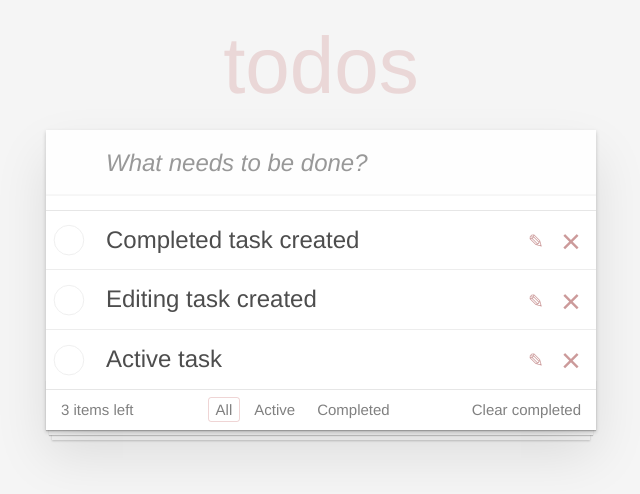
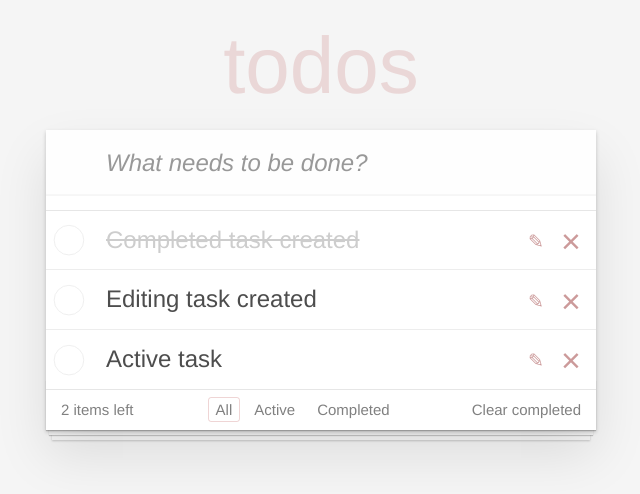
Before and after one commit to nllchik/todo-kata, a React (Create React App) app: page / in a window 1280 px wide. Shown: the top 494 px of the page, without its empty margins (319-959 px from the left). Built offline with nearby package versions, Linux system fonts and the light colour scheme.

Commit message:
add tab all, active, completed, Clear completed

```diff
--- a/src/App.js
+++ b/src/App.js
@@ -14,11 +14,18 @@ export default class App extends Component {
 
     this.state = {
       todoData: [
-        this.createTodoItem('Completed task created'),
+        this.createTodoItem('Completed task created', false),
         this.createTodoItem('Editing task created'),
         this.createTodoItem('Active task'),
       ],
+      filter: 'all',
     }
+  }
+
+  setFilter = (filter) => {
+    this.setState({
+      filter,
+    })
   }
 
   toggleTaskStatus = (id) => {
@@ -55,22 +62,34 @@ export default class App extends Component {
     return activeTasks.length
   }
 
-  createTodoItem(label) {
+  clearCompleted = () => {
+    this.setState(({ todoData }) => ({
+      todoData: todoData.filter((task) => task.active),
+    }))
+  }
+
+  createTodoItem(label, active = true) {
     return {
       label,
       id: this.maxId++,
-      active: true,
+      active,
     }
   }
 
   render() {
-    const { todoData } = this.state
-    const { toggleTaskStatus, deleteItem, addItem, remainingTasks } = this
+    const { todoData, filter } = this.state
+    const { toggleTaskStatus, deleteItem, addItem, remainingTasks, setFilter, clearCompleted } = this
     return (
       <section className="todoapp">
         <NewTaskForm addItem={addItem} />
-        <TaskList todoData={todoData} toggleTaskStatus={toggleTaskStatus} onDelete={deleteItem} />
-        <Footer todoData={todoData} remainingTasks={remainingTasks} />
+        <TaskList todoData={todoData} toggleTaskStatus={toggleTaskStatus} onDelete={deleteItem} filter={filter} />
+        <Footer
+          todoData={todoData}
+          remainingTasks={remainingTasks}
+          setFilter={setFilter}
+          filter={filter}
+          clearCompleted={clearCompleted}
+        />
       </section>
     )
   }
--- a/src/components/Footer/Footer.js
+++ b/src/components/Footer/Footer.js
@@ -1,13 +1,13 @@
 import TasksFilter from '../TasksFilter'
 import './Footer.css'
 
-function Footer({ remainingTasks }) {
+function Footer({ remainingTasks, setFilter, filter, clearCompleted }) {
   const tasksCount = remainingTasks()
   return (
     <footer className="footer">
       <span className="todo-count">{tasksCount} items left</span>
-      <TasksFilter />
-      <button type="button" className="clear-completed">
+      <TasksFilter setFilter={setFilter} filterStatus={filter} />
+      <button type="button" className="clear-completed" onClick={clearCompleted}>
         Clear completed
       </button>
     </footer>
--- a/src/components/NewTaskForm/NewTaskForm.js
+++ b/src/components/NewTaskForm/NewTaskForm.js
@@ -1,4 +1,3 @@
-/* eslint-disable react/prefer-stateless-function */
 /* eslint-disable jsx-a11y/no-autofocus */
 import React, { Component } from 'react'
 import './NewTaskForm.css'
@@ -11,7 +10,6 @@ export default class NewTaskForm extends Component {
     }
   }
 
-  // eslint-disable-next-line class-methods-use-this
   onLabelChange = (event) => {
     this.setState({
       inputValue: event.target.value,
@@ -21,12 +19,13 @@ export default class NewTaskForm extends Component {
   onSubmit = (event) => {
     event.preventDefault()
     const { inputValue } = this.state
-    // eslint-disable-next-line react/destructuring-assignment
-    this.props.addItem(inputValue)
+    const { addItem } = this.props
+    addItem(inputValue)
     this.setState({ inputValue: '' })
   }
 
   render() {
+    const { inputValue } = this.state
     return (
       <header className="header">
         <h1>todos</h1>
@@ -35,8 +34,7 @@ export default class NewTaskForm extends Component {
             className="new-todo"
             placeholder="What needs to be done?"
             autoFocus
-            // eslint-disable-next-line react/destructuring-assignment
-            value={this.state.inputValue}
+            value={inputValue}
             onChange={this.onLabelChange}
           />
         </form>
--- a/src/components/TaskList/TaskList.js
+++ b/src/components/TaskList/TaskList.js
@@ -3,11 +3,17 @@ import React from 'react'
 import Task from '../Task/Task'
 import './TaskList.css'
 
-function TaskList({ todoData, toggleTaskStatus, onDelete }) {
+function TaskList({ todoData, toggleTaskStatus, onDelete, filter }) {
+  let filteredData = [...todoData]
+  if (filter === 'active') {
+    filteredData = filteredData.filter((task) => task.active)
+  } else if (filter === 'completed') {
+    filteredData = filteredData.filter((task) => !task.active)
+  }
   return (
     <section className="main">
       <ul className="todo-list">
-        {todoData.map(({ id, label, active }) => (
+        {filteredData.map(({ id, label, active }) => (
           <Task
             key={id}
             id={id}
--- a/src/components/TasksFilter/TasksFilter.js
+++ b/src/components/TasksFilter/TasksFilter.js
@@ -1,43 +1,36 @@
-// import React, { Component } from 'react'
-
 import './TasksFilter.css'
 
-function TasksFilter() {
+function TasksFilter({ setFilter, filterStatus }) {
+  const filterClick = (filter) => {
+    setFilter(filter)
+  }
   return (
     <ul className="filters">
       <li>
-        <button type="button" className="selected">
+        <button type="button" className={filterStatus === 'all' ? 'selected' : ''} onClick={() => filterClick('all')}>
           All
         </button>
       </li>
       <li>
-        <button type="button">Active</button>
+        <button
+          type="button"
+          className={filterStatus === 'active' ? 'selected' : ''}
+          onClick={() => filterClick('active')}
+        >
+          Active
+        </button>
       </li>
       <li>
-        <button type="button">Completed</button>
+        <button
+          type="button"
+          className={filterStatus === 'completed' ? 'selected' : ''}
+          onClick={() => filterClick('completed')}
+        >
+          Completed
+        </button>
       </li>
     </ul>
   )
 }
 
 export default TasksFilter
-
-// export default class TasksFilter extends Component {
-//   render() {
-//     return (
-//       <ul className="filters">
-//         <li>
-//           <button type="button" className="selected">
-//             All
-//           </button>
-//         </li>
-//         <li>
-//           <button type="button">Active</button>
-//         </li>
-//         <li>
-//           <button type="button">Completed</button>
-//         </li>
-//       </ul>
-//     )
-//   }
-// }
```
